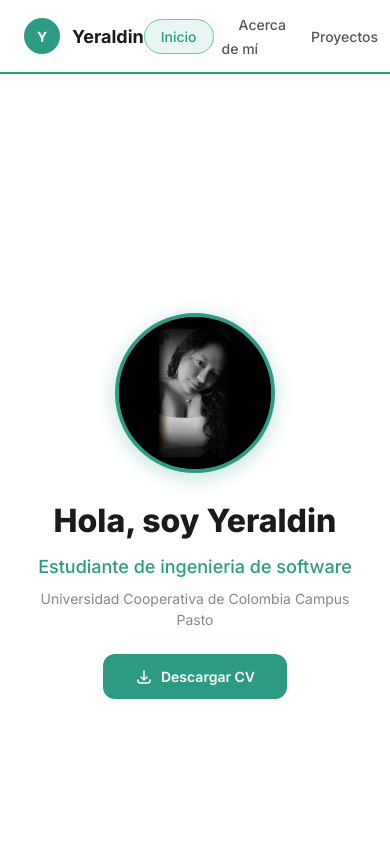
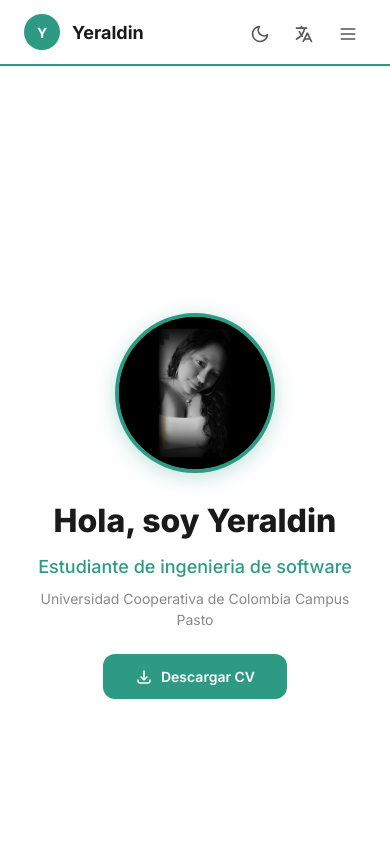
Before and after one commit to Yeraldin3139/portafolio, a Next.js app: page / in a window 390 px wide. Shown: the top 844 px of the page. Built offline with nearby package versions, Linux system fonts and the light colour scheme.

Commit message:
modificacion resposive

```diff
--- a/components/Navbar.tsx
+++ b/components/Navbar.tsx
@@ -26,6 +26,15 @@ export default function Navbar() {
   const [menuOpen, setMenuOpen] = useState(false);
   const [activeSection, setActiveSection] = useState("inicio");
   const [scrolled, setScrolled] = useState(false);
+  const [isMobile, setIsMobile] = useState(false);
+
+  useEffect(() => {
+    // Detectar si es mobile al montar y al redimensionar
+    const checkMobile = () => setIsMobile(window.innerWidth < 768);
+    checkMobile();
+    window.addEventListener("resize", checkMobile);
+    return () => window.removeEventListener("resize", checkMobile);
+  }, []);
 
   useEffect(() => {
     const handleScroll = () => {
@@ -89,9 +98,13 @@ export default function Navbar() {
           </span>
         </div>
 
-        {/* Links desktop */}
-        <ul style={{ display: "flex", alignItems: "center", gap: "8px", listStyle: "none" }}
-            className="hidden md:flex">
+        {/* Links desktop — solo visible en pantallas >= 768px */}
+        {!isMobile && (
+          <ul style={{
+            display: "flex", alignItems: "center",
+            gap: "8px", listStyle: "none",
+            margin: 0, padding: 0,
+          }}>
             {currentLinks.map((link) => {
               const sectionId = link.href.replace("#", "");
               const isActive = activeSection === sectionId;
@@ -118,6 +131,7 @@ export default function Navbar() {
               );
             })}
           </ul>
+        )}
 
         {/* Botones derecha */}
         <div style={{ display: "flex", alignItems: "center", gap: "8px" }}>
@@ -156,10 +170,10 @@ export default function Navbar() {
             </svg>
           </button>
 
-          {/* Hamburguesa */}
+          {/* Hamburguesa — solo visible en mobile */}
+          {isMobile && (
             <button
               onClick={() => setMenuOpen(!menuOpen)}
-            className="md:hidden"
               style={{
                 background: "none", border: "none", cursor: "pointer",
                 padding: "8px", borderRadius: "50%",
@@ -176,6 +190,7 @@ export default function Navbar() {
                 </svg>
               )}
             </button>
+          )}
         </div>
       </div>
 
@@ -183,15 +198,13 @@ export default function Navbar() {
       <div style={{ height: "2px", width: "100%", backgroundColor: "#2D9B83" }} />
 
       {/* Menú mobile */}
-      {menuOpen && (
+      {isMobile && menuOpen && (
         <div style={{
           backgroundColor: darkMode ? "#0D1F1A" : "#ffffff",
           borderTop: "1px solid #f0f0f0",
           padding: "16px 24px",
-        }}
-          className="md:hidden"
-        >
-          <ul style={{ listStyle: "none", display: "flex", flexDirection: "column", gap: "8px" }}>
+        }}>
+          <ul style={{ listStyle: "none", display: "flex", flexDirection: "column", gap: "8px", margin: 0, padding: 0 }}>
             {currentLinks.map((link) => {
               const sectionId = link.href.replace("#", "");
               const isActive = activeSection === sectionId;
```
Lines whose indentation alone changed are shown as unchanged.
